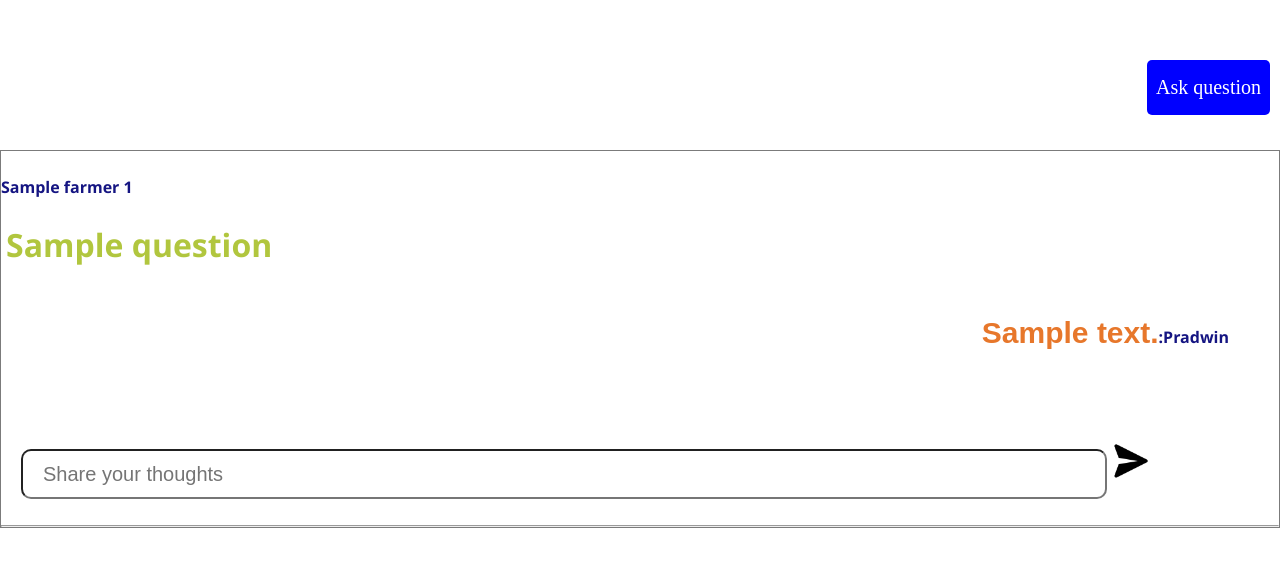
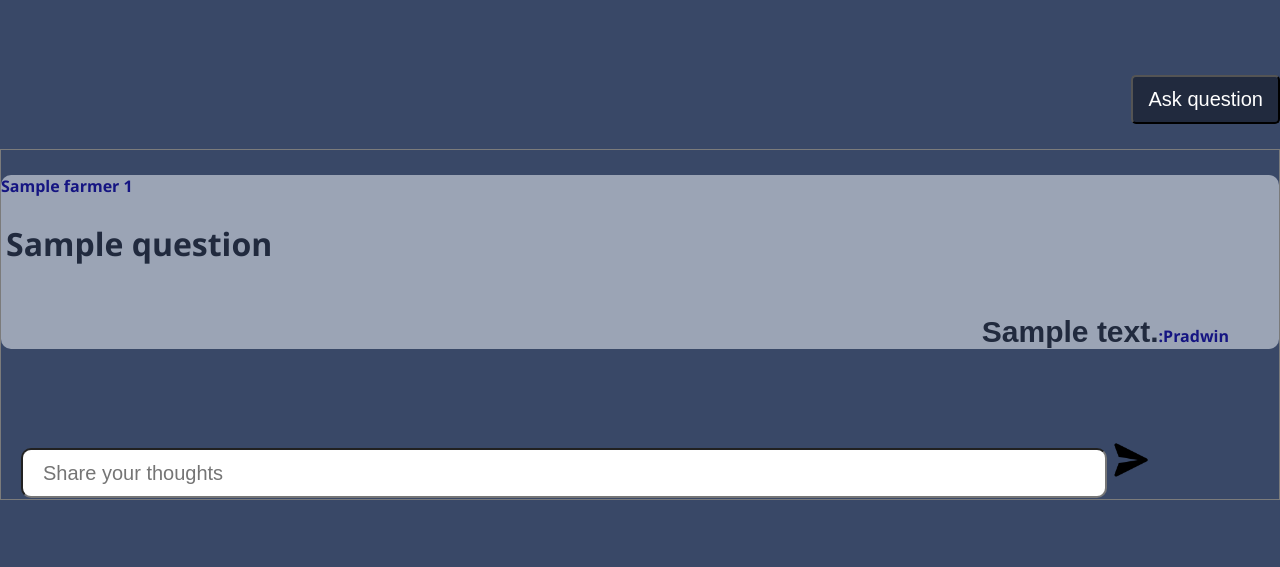
Before and after one commit to Rathan-r-nayak/farmassistant, a Django app: page /discuss/ in a window 1280 px wide. Shown: the top 567 px of the page. Run offline with Django 4.2, Linux system fonts and the light colour scheme; tables that the repository leaves empty hold one stand-in row (values such as "Sample post").

Commit message:
Modified Design of discussion.html

```diff
--- a/discussapp/templates/discussapp/discussion.html
+++ b/discussapp/templates/discussapp/discussion.html
@@ -8,22 +8,25 @@
     padding: 0;
     box-sizing: border-box;
 }
+body{
+    background-color:#394867;
+    z-index:99;
+}
 .ask_q{
     display: flex;
     flex-direction: row-reverse;
     margin-bottom: 20px;
 }
 #ask_but{
-    all: unset;
+    padding: 11px 15px;
+    background-color: #212A3E;
+    /* border: none; */
+    color: white;
+    border-radius: 5px;
     cursor: pointer;
-    padding: 16px 9px;
-    background-color: blue;
-    border-radius: 5px;
-    text-decoration: none;
-    margin:10px;
 }
 #ask_but:hover{
-    background-color: rgb(9, 9, 217);
+    background-color: #9BA4B5;
 }
 #ask_but a{
     text-decoration: none;
@@ -42,14 +45,14 @@
     font-family:'Segoe UI', Tahoma, Geneva, Verdana, sans-serif;
 }
 .question{
-    color: rgb(177, 198, 62);
+    color: #212A3E;
     font-weight:600;
     font-size: 2rem;
     font-family:'Segoe UI', Tahoma, Geneva, Verdana, sans-serif;
     margin-left:5px;
 }
 .answer{
-    color: rgb(231, 119, 43);
+    color: #212A3E;
     font-weight:600;
     font-size: 2rem;
     font-family:'Segoe UI', Tahoma, Geneva, Verdana, sans-serif;
@@ -107,6 +110,13 @@
     padding: 0;
     box-sizing: border-box;
 }
+.onediscussion{
+width: 100%;
+height: auto;
+border-radius: 10px;
+background-color: #9BA4B5;
+border: none;
+}
 
 {%endblock style%}
 </style>
@@ -155,7 +165,6 @@
                 <button class="submit" type="submit"><img class="image" height="40px" src="/static/send.png" alt="submit"></button>
             </form>
         </div>
-        <hr>
         {% endfor %}
     </div>
 </div>
```
